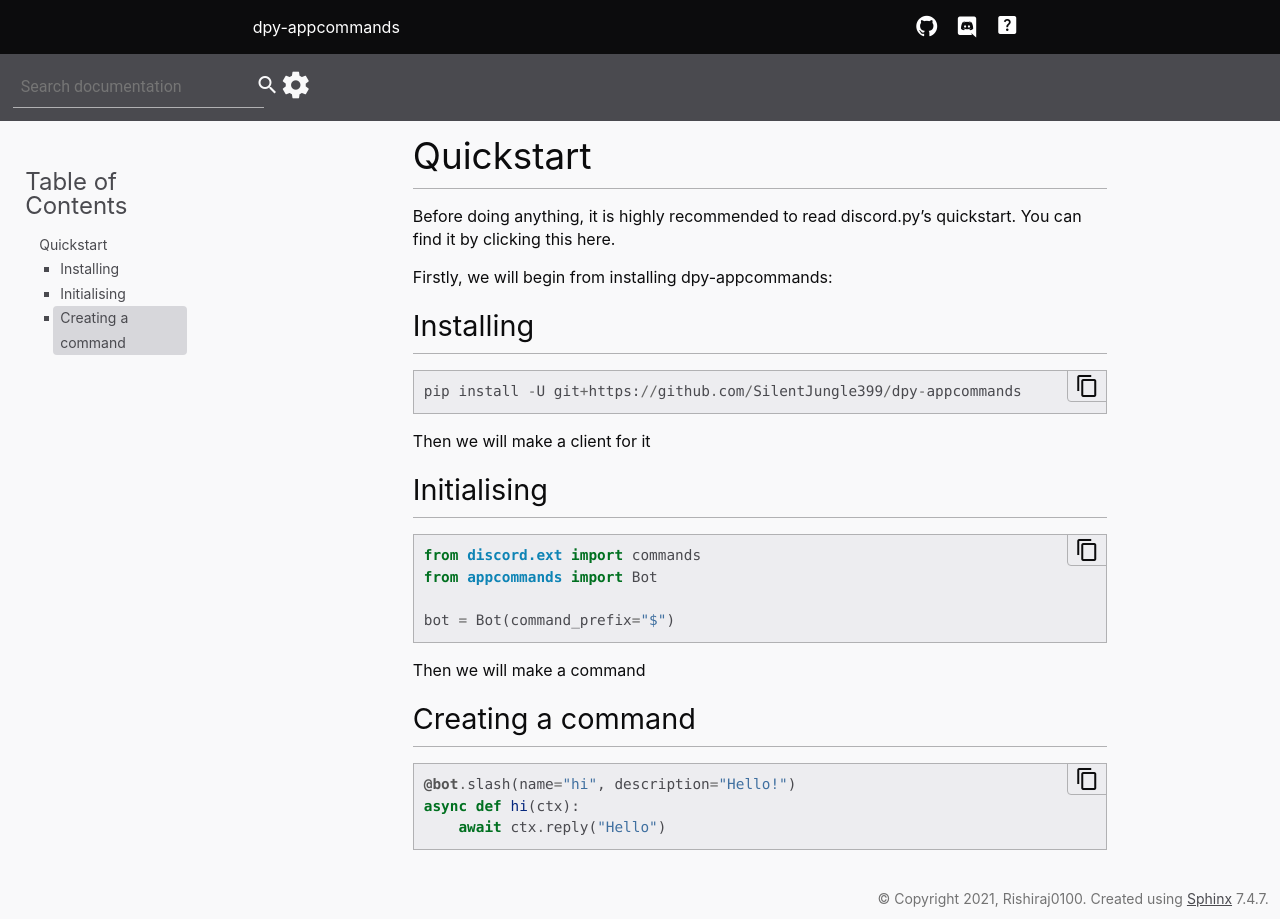
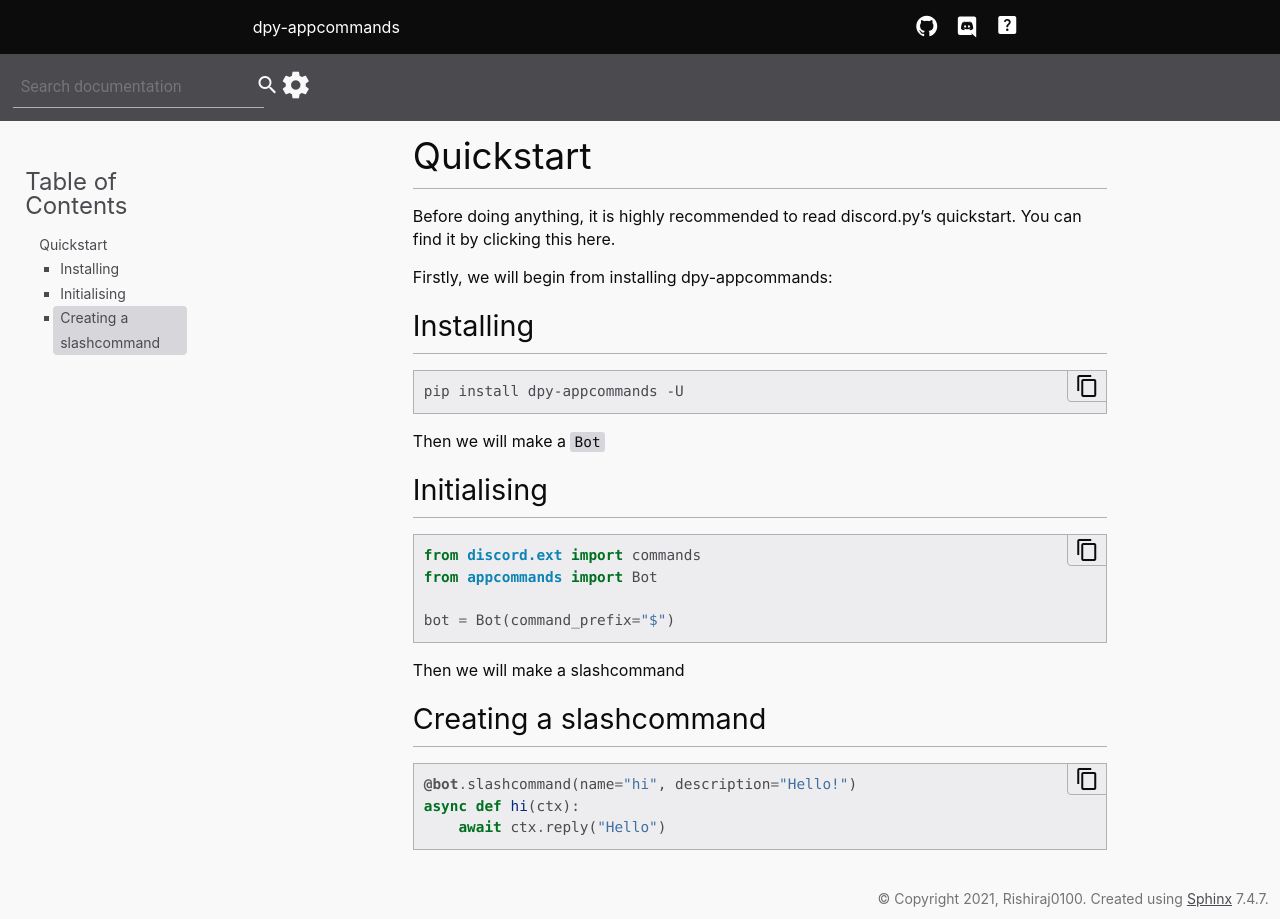
Before and after one commit to Rishiraj0100/dpy-appcommands, a Sphinx documentation site: the page built from docs/quickstart.rst, in a window 1280 px wide. Built offline with Sphinx 7.4.7, drawn with Linux system fonts in a browser that asks for light colours; the version number is read from the project's files by our own code.

Commit message:
Update quickstart.rst

```diff
--- a/docs/quickstart.rst
+++ b/docs/quickstart.rst
@@ -9,11 +9,11 @@
 Installing
 -----------
 
-.. code-block::
+.. code-block:: shell
 
-    pip install -U git+https://github.com/SilentJungle399/dpy-appcommands
+    pip install dpy-appcommands -U
 
-Then we will make a client for it
+Then we will make a ``Bot``
 
 Initialising
 -------------
@@ -25,13 +25,13 @@
 
     bot = Bot(command_prefix="$")
 
-Then we will make a command
+Then we will make a  slashcommand
 
-Creating a command
--------------------
+Creating a slashcommand
+-----------------------
 
 .. code-block:: python3
 
-    @bot.slash(name="hi", description="Hello!")
+    @bot.slashcommand(name="hi", description="Hello!")
     async def hi(ctx):
         await ctx.reply("Hello")
```
